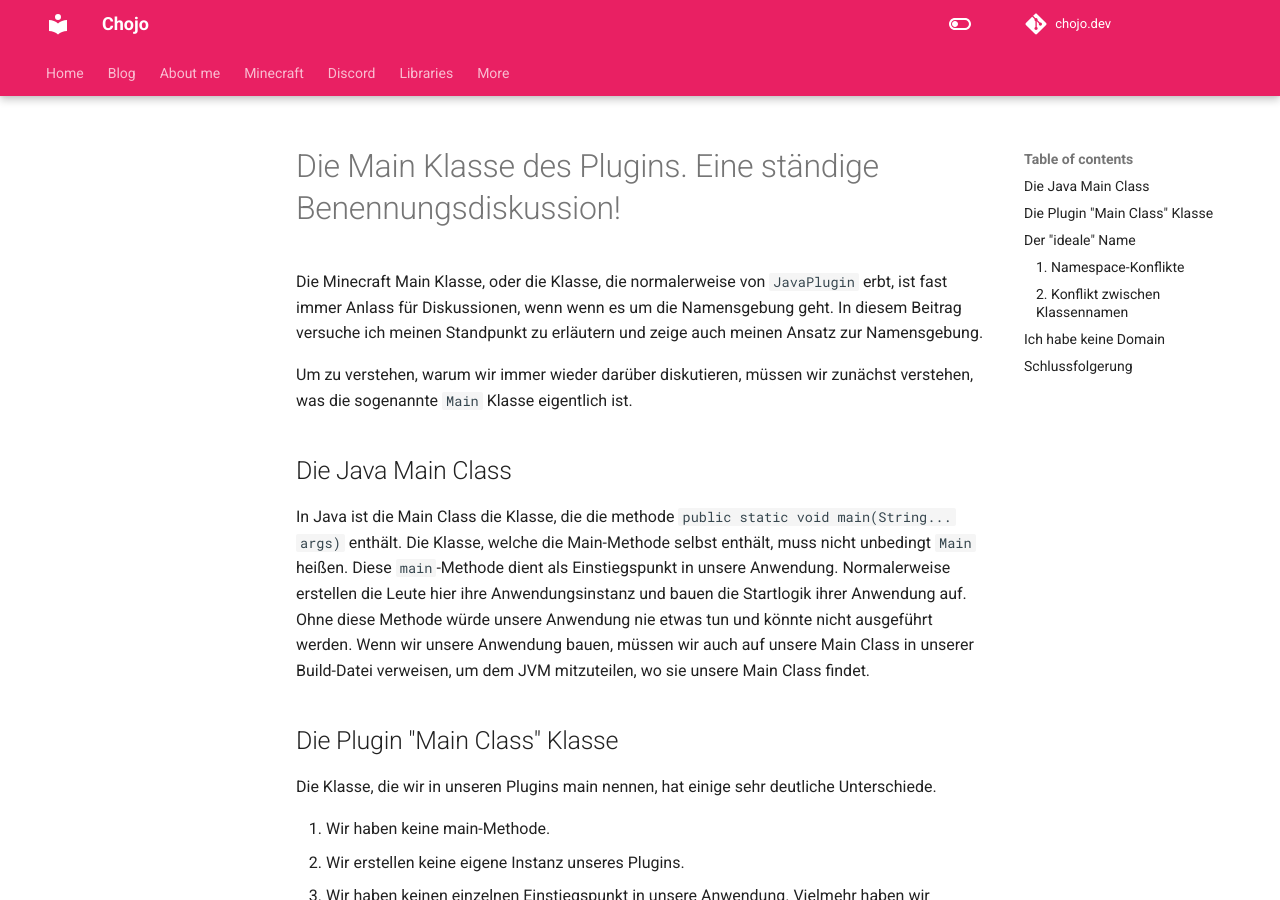
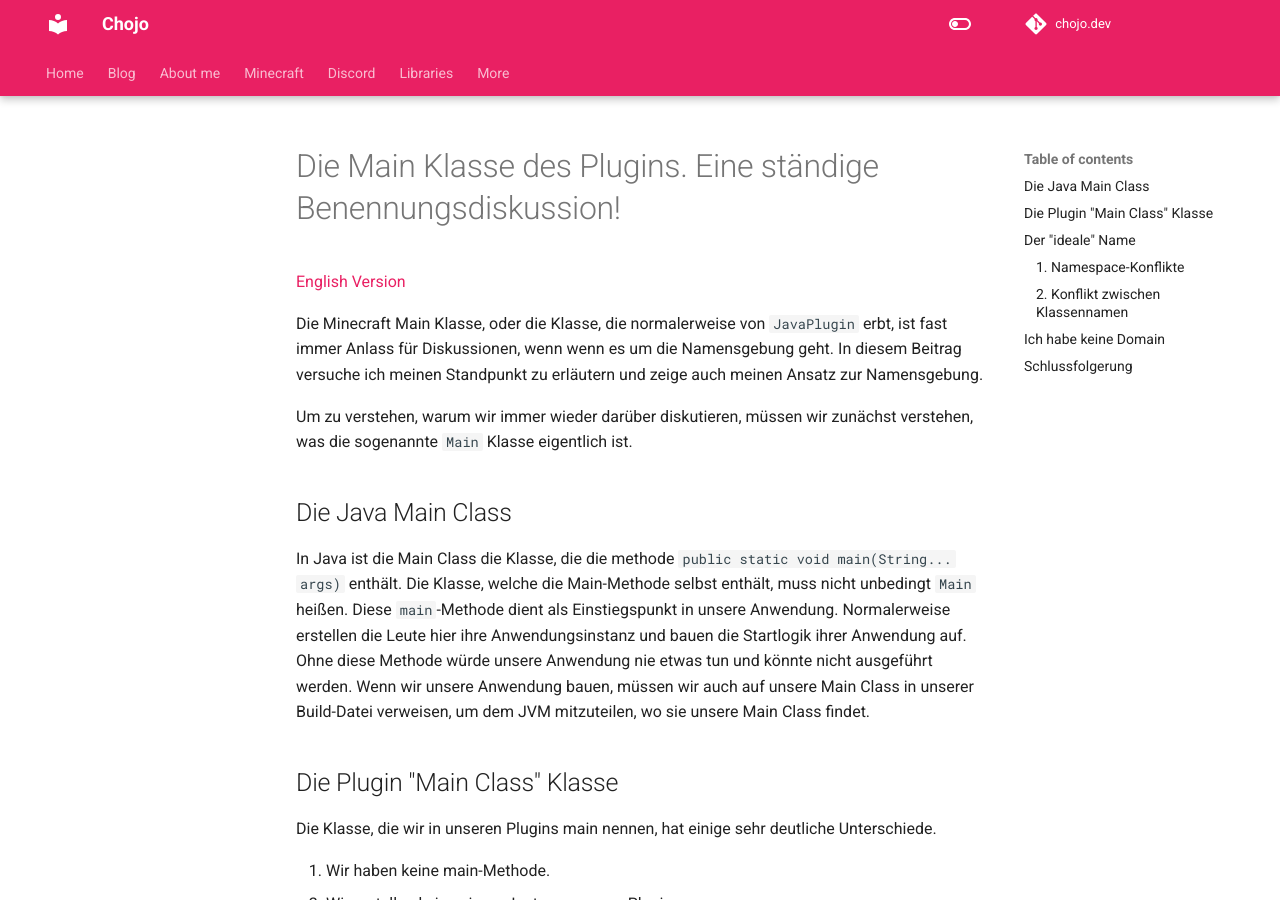
Before and after one commit to rainbowdashlabs/chojodev, an MkDocs documentation site: the page built from docs/blog/de/minecraft_main_class.md, in a window 1280 px wide and 900 px high. Built offline with MkDocs 1.6.1 and Material for MkDocs 9.7.7, drawn with Linux system fonts in a browser that asks for light colours; comment, search, counter and statistics services are not loaded.

Commit message:
Add English version link to German Minecraft blog post
This commit inserts a link to the English version of the Minecraft main class blog post in the corresponding German blog post. This allows the German readers to easily access the English version of the post if they want to, improving the user experience on our site. Additionally, any ambiguities or confusion due to the language

```diff
--- a/docs/blog/de/minecraft_main_class.md
+++ b/docs/blog/de/minecraft_main_class.md
@@ -5,6 +5,8 @@ authors:
 ---
 
 # Die Main Klasse des Plugins. Eine ständige Benennungsdiskussion!
+
+[English Version](../posts/minecraft_main_class.md)
 
 Die Minecraft Main Klasse, oder die Klasse, die normalerweise von `JavaPlugin` erbt, ist fast immer Anlass für Diskussionen, wenn
 wenn es um die Namensgebung geht.
```
